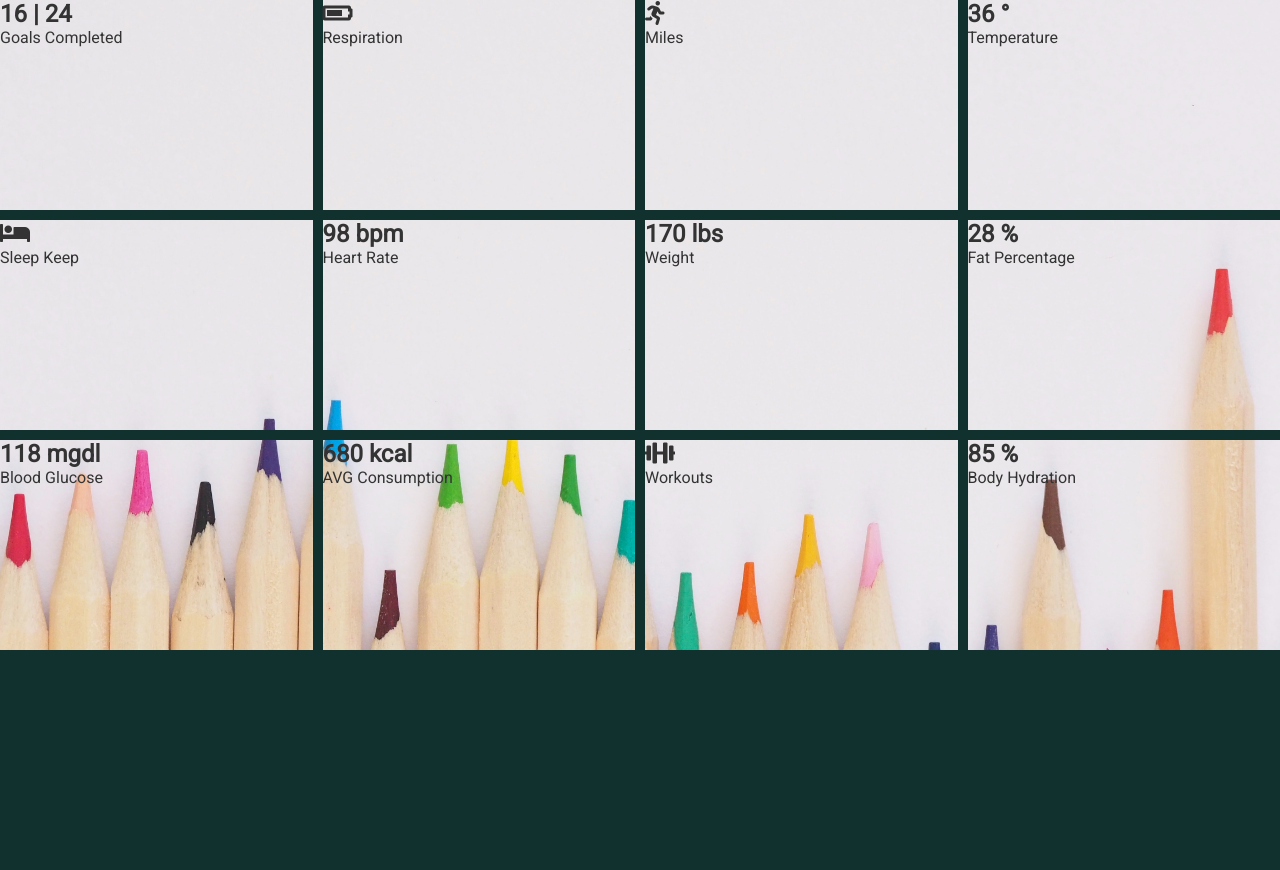
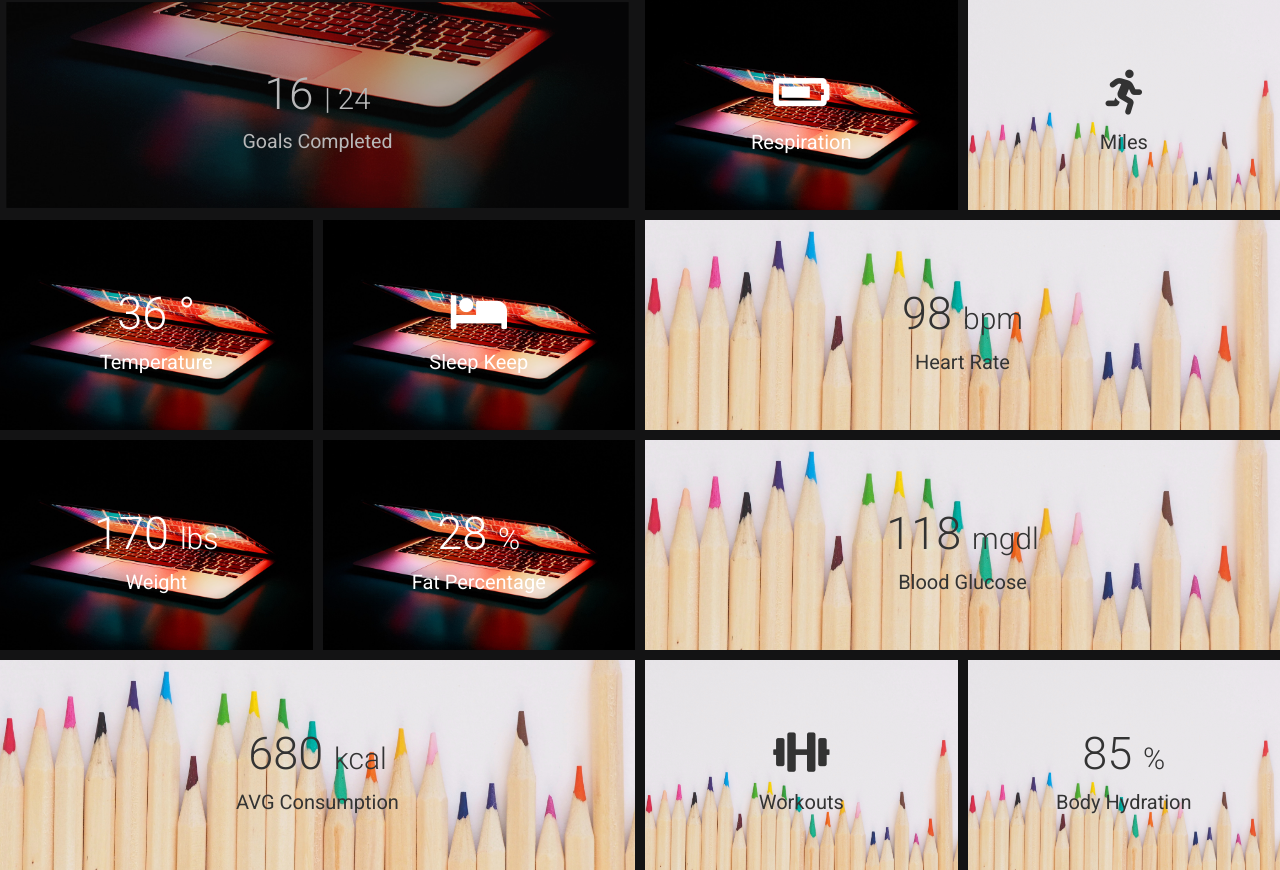
Before and after one commit to ScottDancer/Grid-with-image-span, a plain HTML site: page index.html in a window 1280 px wide. Before the commit the page ends 800 px from the top, so only its background shows below. Drawn offline with Linux system fonts and the light colour scheme.

Commit message:
changed background color and added a hover opacity and transform scale effect

```diff
--- a/styles.css
+++ b/styles.css
@@ -7,10 +7,28 @@
 }
 
 body {
-  background-color: rgb(17, 49, 46);
+  background-color: #131314;
   color: #333;
   font-family: 'Roboto', sans-serif;
 }
+
+h2{
+  font-size: 45px;
+  font-weight: 300;
+  margin: 10px;
+}
+
+h2 span {
+  font-size: 30px;
+
+}
+
+p {
+  font-size: 20px;
+}
+
+
+
 
 .container {
   display: grid;
@@ -19,8 +37,13 @@ body {
 }
 
 .container > div {
+  cursor: pointer;
   height: 210px;
-  background: url('./images/heroPencils.jpg');
+  display: flex;
+  flex-direction: column;
+  align-items: center;
+  justify-content: center;
+  text-align: center;
   background-size: cover;
   min-height: 100%;
   background-repeat: no-repeat;
@@ -31,10 +54,35 @@ body {
   /* height: auto; */
 }
 
-/* min-height: 100%;
-  background-repeat: no-repeat;
-  background-attachment: fixed;
-  background-position: bottom left;
-  background-size: auto 100%;
-  width: 100vw;
-  height: auto; */
+.container > div:hover {
+  opacity: 0.7;
+  transform: scale(0.98) ;
+}
+
+
+
+.container > div:nth-of-type(1) {
+  grid-column: 1 / 3;
+}
+
+.container > div:nth-of-type(6) {
+  grid-column: 3 / 5;
+}
+
+.container > div:nth-of-type(9) {
+  grid-column: 3 / 5;
+}
+
+.container > div:nth-of-type(10) {
+  grid-column: 1 / 3;
+}
+
+.bg2 {
+  background: url('./images/heroPencils.jpg');
+}
+
+.bg1 {
+  background: url('./images/heroComputerd.jpg');
+  background-position: bottom right;
+  color: white;
+}
```
